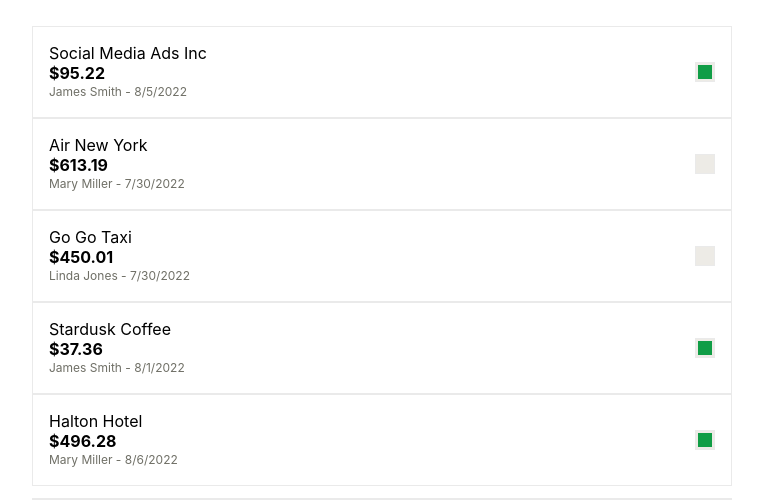
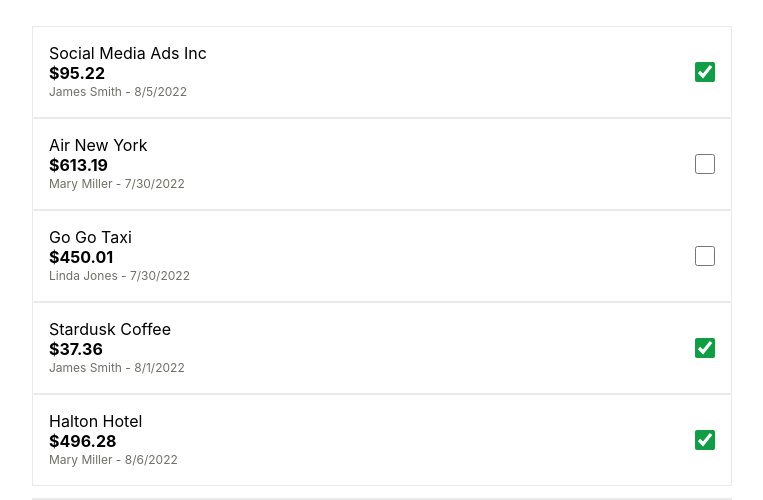
Before and after one commit to harrchiu/i-love-ramp-exclamation, a React (Create React App) app: page / in a window 1280 px wide. Shown: the part 334-834 px from the top of the page, without its empty margins (258-1021 px from the left). Built offline with nearby package versions, Linux system fonts and the light colour scheme.

Commit message:
fix bug 2 checkbox

```diff
--- a/src/components/InputCheckbox/index.tsx
+++ b/src/components/InputCheckbox/index.tsx
@@ -7,19 +7,18 @@
 
   return (
     <div className="RampInputCheckbox--container" data-testid={inputId}>
-      <label
-        className={classNames("RampInputCheckbox--label", {
-          "RampInputCheckbox--label-checked": checked,
-          "RampInputCheckbox--label-disabled": disabled,
-        })}
-      />
       <input
         id={inputId}
         type="checkbox"
-        className="RampInputCheckbox--input"
+        className={classNames("RampInputCheckbox--input", {
+          "RampInputCheckbox--input-disabled": disabled,
+          "RampInputCheckbox--input-checked": checked,
+        })}
         checked={checked}
         disabled={disabled}
-        onChange={() => onChange(!checked)}
+        onChange={() => {
+          onChange(!checked)
+        }}
       />
     </div>
   )
--- a/src/index.css
+++ b/src/index.css
@@ -125,7 +125,7 @@
   display: flex;
 }
 
-.RampInputCheckbox--label {
+.RampInputCheckbox--input {
   border: 1px solid var(--color-light-shade);
   background-color: var(--color-lighter-shade);
   display: flex;
@@ -135,22 +135,15 @@
   width: 1.25rem;
   height: 1.25rem;
   cursor: pointer;
+  accent-color: var(--color-constructive);
 }
 
-.RampInputCheckbox--label-disabled {
+.RampInputCheckbox--input-disabled {
   cursor: progress;
 }
 
-.RampInputCheckbox--label-checked:before {
-  content: " ";
-  width: 100%;
-  height: 100%;
-  border-color: var(--color-constructive);
-  background-color: var(--color-constructive);
-}
-
-.RampInputCheckbox--input {
-  display: none;
+.RampInputCheckbox--input-disabled:before {
+  background-color: var(--color-constructive-loading);
 }
 
 .RampButton {
```
